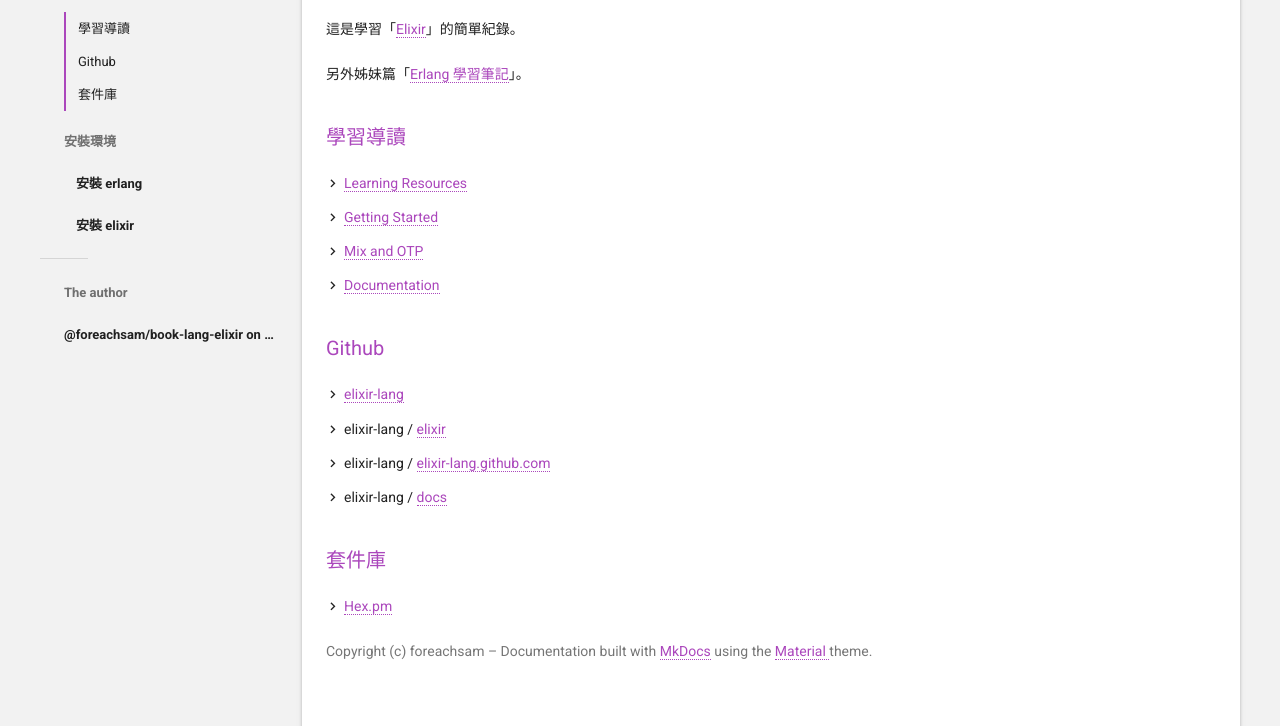
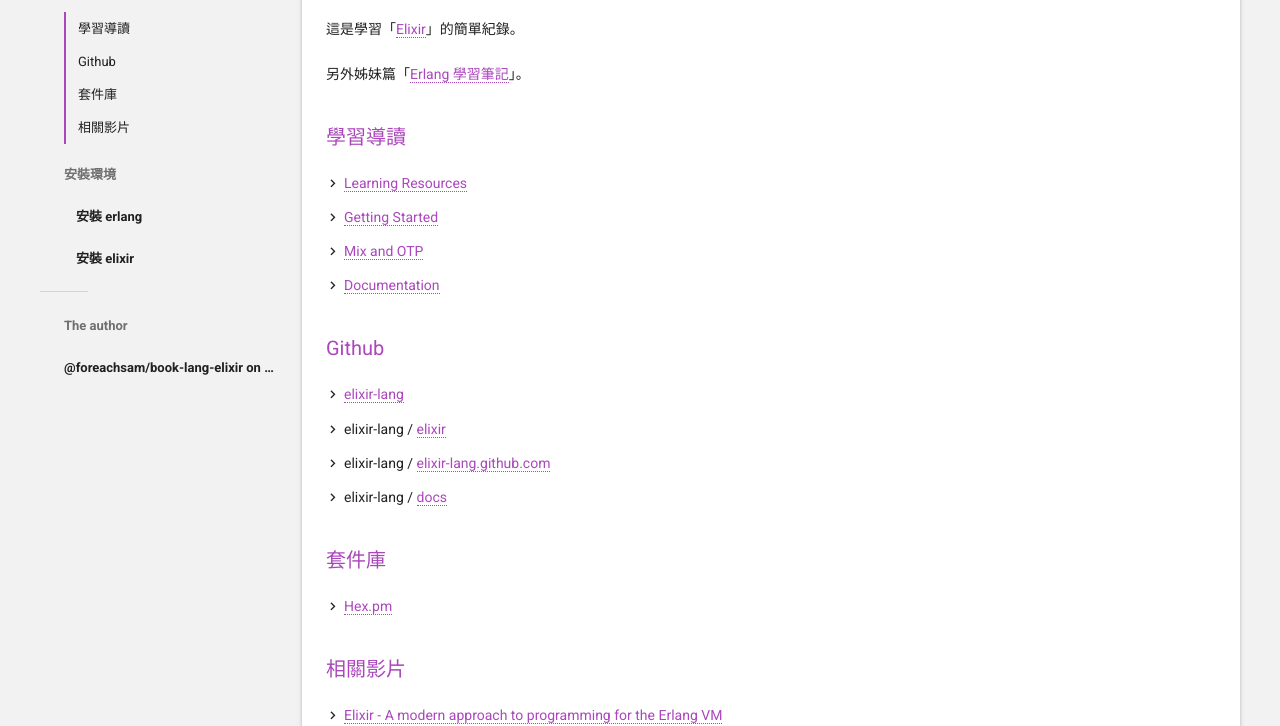
Before and after one commit to foreachsam/book-lang-elixir, a plain HTML site: page book/index.html in a window 1280 px wide. Shown: the part 226-952 px from the top of the page. Drawn offline with Linux system fonts and the light colour scheme.

Commit message:
add video url

```diff
--- a/book/index.html
+++ b/book/index.html
@@ -174,6 +174,12 @@
               </a>
             </li>
 
+            <li class="anchor">
+              <a title="相關影片" href="#_3">
+                相關影片
+              </a>
+            </li>
+
         </ul>
 
 
@@ -251,6 +257,10 @@
 <h2 id="_2">套件庫</h2>
 <ul>
 <li><a href="https://hex.pm/">Hex.pm</a></li>
+</ul>
+<h2 id="_3">相關影片</h2>
+<ul>
+<li><a href="https://vimeo.com/53221562">Elixir - A modern approach to programming for the Erlang VM</a></li>
 </ul>
           <aside class="copyright" role="note">
 
```
Also changed, not shown: book/mkdocs/search_index.json (+6 -1 lines).
